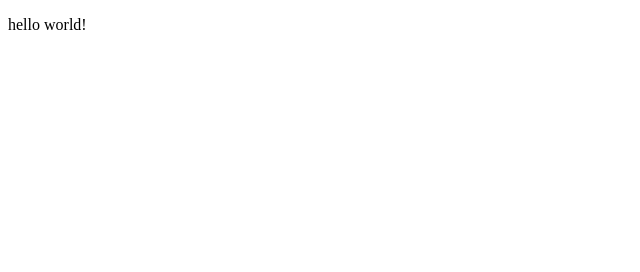
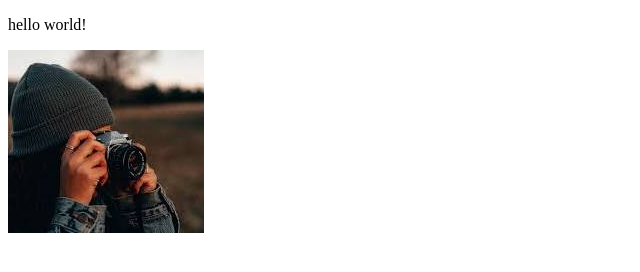
Before and after one commit to lonelycodeenthu/repo1, a plain HTML site: page index.html in a window 1280 px wide. Shown: the whole page, without its empty margins (0-640 px from the left). Drawn offline with Linux system fonts and the light colour scheme.

Commit message:
added an image and modified index for image

```diff
--- a/index.html
+++ b/index.html
@@ -7,5 +7,6 @@
 </head>
 <body>
     <p>hello world!</p>
+    <img src="download.jpeg">
 </body>
 </html>
```
Also changed, not shown: download.jpeg (added).
